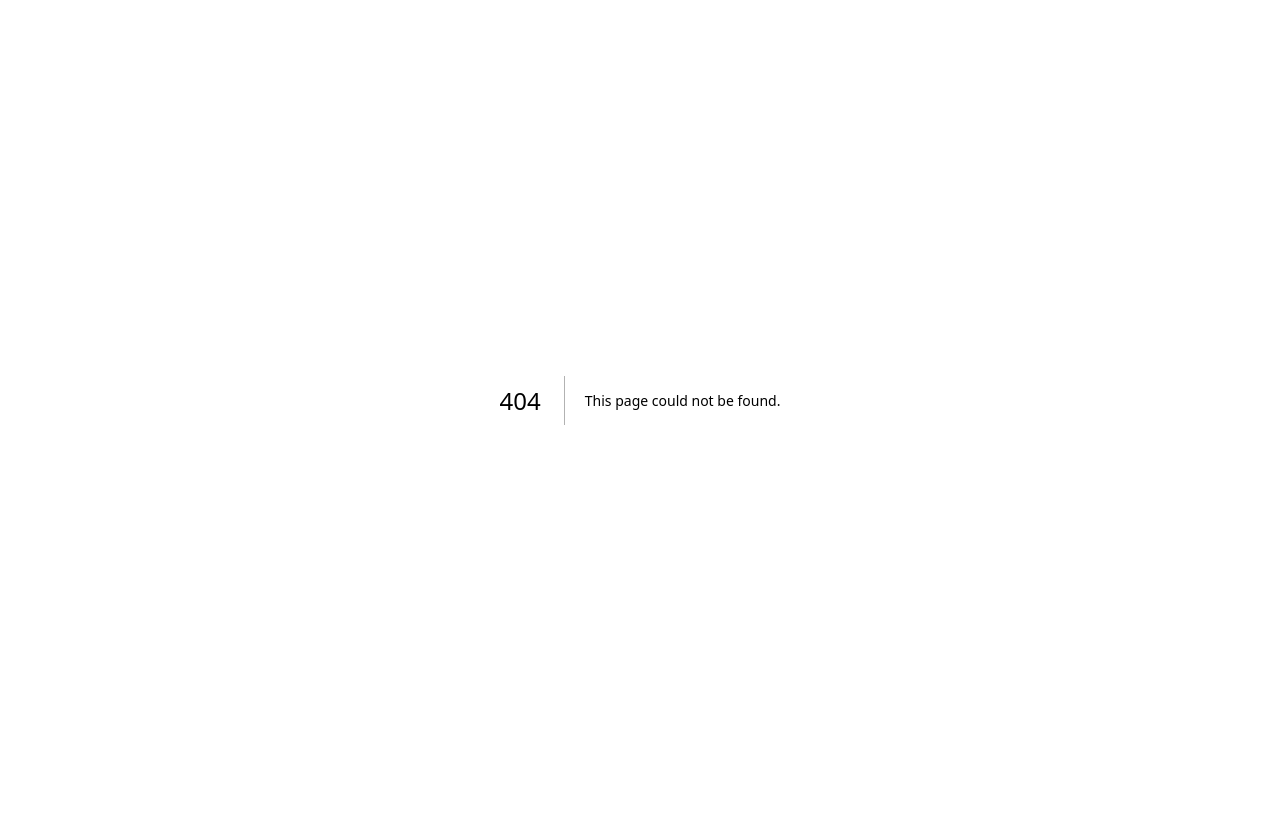
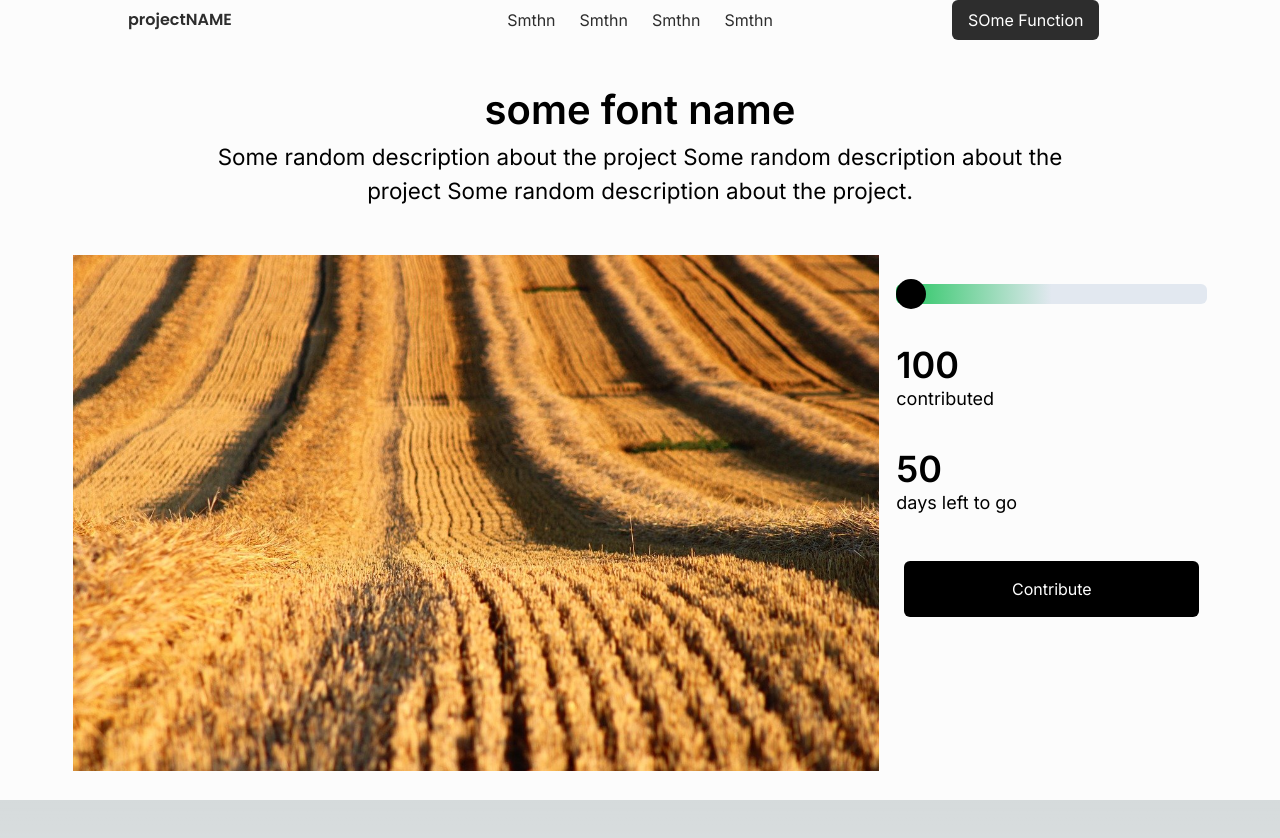
Before and after one commit to Deflated-Pappadam/Better-Funds, a Next.js app: page /project/1 in a window 1280 px wide. Before the commit this address had no page. Shown: the top 838 px of the page. Before the commit the page ends 800 px from the top, so only its background shows below. Built offline with nearby package versions, Linux system fonts and the light colour scheme.

Commit message:
add: individual page

```diff
--- /dev/null
+++ b/app/project/[id]/page.tsx
@@ -0,0 +1,39 @@
+import NavBar from '@/app/components/NavBar'
+import React from 'react'
+import Image from 'next/image'
+
+function page() {
+  return (
+    <div className='w-screen h-screen bg-[#fcfcfc] '>
+        <NavBar/>
+        <div className='px-[5%] flex flex-col items-center text-black'>
+        <h1 className='mt-10 font-semibold text-[2.5em]'>some font name</h1>
+        <p className='text-[1.4rem] max-w-[900px] text-center'>
+            Some random description about the project
+            Some random description about the project
+            Some random description about the project.
+        </p>
+        <div className='mt-12 flex w-full justify-around h-[650px]'>
+            <div className='w-[70%]'>
+                <Image src={'/field-8172968_1280.jpg'} alt={''} width={1280} height={817} className='max-h-[650px]'/>
+            </div>
+            <div className='w-[27%] flex flex-col gap-9 mt-6'>
+                <div className='w-full h-[20px] bg-gradient-to-r from-green-500 from-0 via-slate-200 via-50% to-slate-200 to-100% rounded-md relative my-[5px]'/>
+                <div className='w-[30px] h-[30px] rounded-full bg-black absolute ml-[0%]'/>
+                <div>
+                    <h1 className='font-semibold text-4xl'>100</h1>
+                    <p className='text-lg'>contributed</p>
+                </div>
+                <div>
+                    <h1 className='font-semibold text-4xl'>50</h1>
+                    <p className='text-lg'>days left to go</p>
+                </div>
+                <button className='bg-black rounded-md  m-2 p-4 text-white '>Contribute</button>
+            </div>
+        </div>
+        </div>
+    </div>
+  )
+}
+
+export default page
--- a/package.json
+++ b/package.json
@@ -11,6 +11,7 @@
   "dependencies": {
     "@nivo/bar": "^0.84.0",
     "@nivo/line": "^0.84.0",
+    "firebase": "^10.8.0",
     "next": "14.1.0",
     "react": "^18",
     "react-dom": "^18"
```
Also changed, not shown: firebase.ts (added, +17 -0 lines), public/field-8172968_1280.jpg (added), 1 other file (tests, documents, lock files or other folders).
